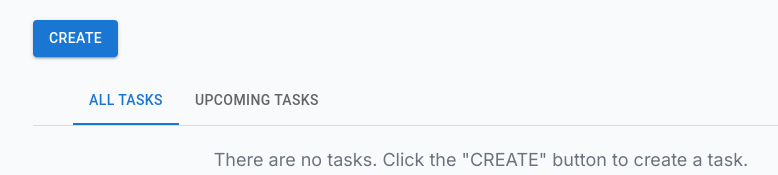
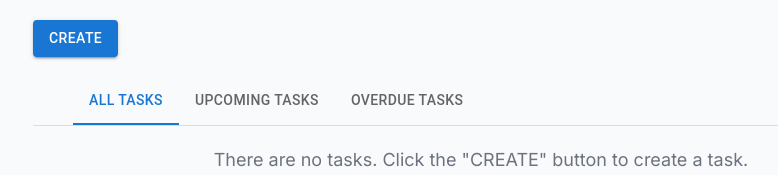
Before and after one commit to ramonfrombr/go-nextjs-postgres-docker, a Next.js app in the folder frontend/: page /tasks in a window 1280 px wide. Shown: the top 175 px of the page, without its empty margins (159-937 px from the left). Built offline with nearby package versions, Linux system fonts and the light colour scheme; no server answers.

Commit message:
Created overdue tasks tab

```diff
--- /dev/null
+++ b/frontend/app/tasks/_components/panel-tasks-overdue.tsx
@@ -0,0 +1,29 @@
+import React from "react";
+import CustomTabPanel from "./custom-tab-panel";
+import TaskSummary from "./task-summary";
+import { ITask } from "@/types/task";
+
+const PanelTasksOverdue = ({
+  value,
+  index,
+  tasks,
+}: {
+  value: number;
+  index: number;
+  tasks: ITask[];
+}) => {
+  return (
+    <CustomTabPanel value={value} index={index}>
+      {tasks.length == 0 && (
+        <h2 className="text-center text-lg text-gray-500 p-3">
+          There are no overdue tasks.
+        </h2>
+      )}
+      {tasks.length != 0 && (
+        <TaskSummary expanded={true} tasks={tasks} heading="Overdue Tasks" />
+      )}
+    </CustomTabPanel>
+  );
+};
+
+export default PanelTasksOverdue;
--- a/frontend/app/tasks/_components/tasks-tabs.tsx
+++ b/frontend/app/tasks/_components/tasks-tabs.tsx
@@ -11,6 +11,7 @@ import TableRow from "@mui/material/TableRow";
 import Paper from "@mui/material/Paper";
 import PanelTasksAll from "./panel-tasks-all";
 import PanelTasksUpcoming from "./panel-tasks-upcoming";
+import PanelTasksOverdue from "./panel-tasks-overdue";
 
 function a11yProps(index: number) {
   return {
@@ -26,9 +27,10 @@ interface TasksTabsProps {
     completedTasks: ITask[];
   };
   upcomingTasks: ITask[];
+  overdueTasks: ITask[];
 }
 
-const TasksTabs = ({ tasks, upcomingTasks }: TasksTabsProps) => {
+const TasksTabs = ({ tasks, upcomingTasks, overdueTasks }: TasksTabsProps) => {
   const [value, setValue] = useState(0);
   const handleChange = (event: React.SyntheticEvent, newValue: number) => {
     setValue(newValue);
@@ -46,11 +48,13 @@ const TasksTabs = ({ tasks, upcomingTasks }: TasksTabsProps) => {
         >
           <Tab label="All Tasks" {...a11yProps(0)} />
           <Tab label="Upcoming Tasks" {...a11yProps(1)} />
+          <Tab label="Overdue Tasks" {...a11yProps(2)} />
         </Tabs>
       </Box>
 
       <PanelTasksAll value={value} index={0} tasks={tasks} />
       <PanelTasksUpcoming value={value} index={1} tasks={upcomingTasks} />
+      <PanelTasksOverdue value={value} index={2} tasks={overdueTasks} />
     </Box>
   );
 };
--- a/frontend/app/tasks/page.tsx
+++ b/frontend/app/tasks/page.tsx
@@ -49,6 +49,10 @@ const TasksPage = () => {
       (task.status == TaskStatus.NEW || task.status == TaskStatus.IN_PROGRESS)
   );
 
+  const overdueTasks = tasks.filter(
+    (task) => new Date(task.dueDate) <= yesterday
+  );
+
   console.log(newTasks);
   console.log(inProgressTasks);
   console.log(completedTasks);
@@ -68,6 +72,7 @@ const TasksPage = () => {
           completedTasks: completedTasks,
         }}
         upcomingTasks={upcomingTasks}
+        overdueTasks={overdueTasks}
       />
     </div>
   );
```
